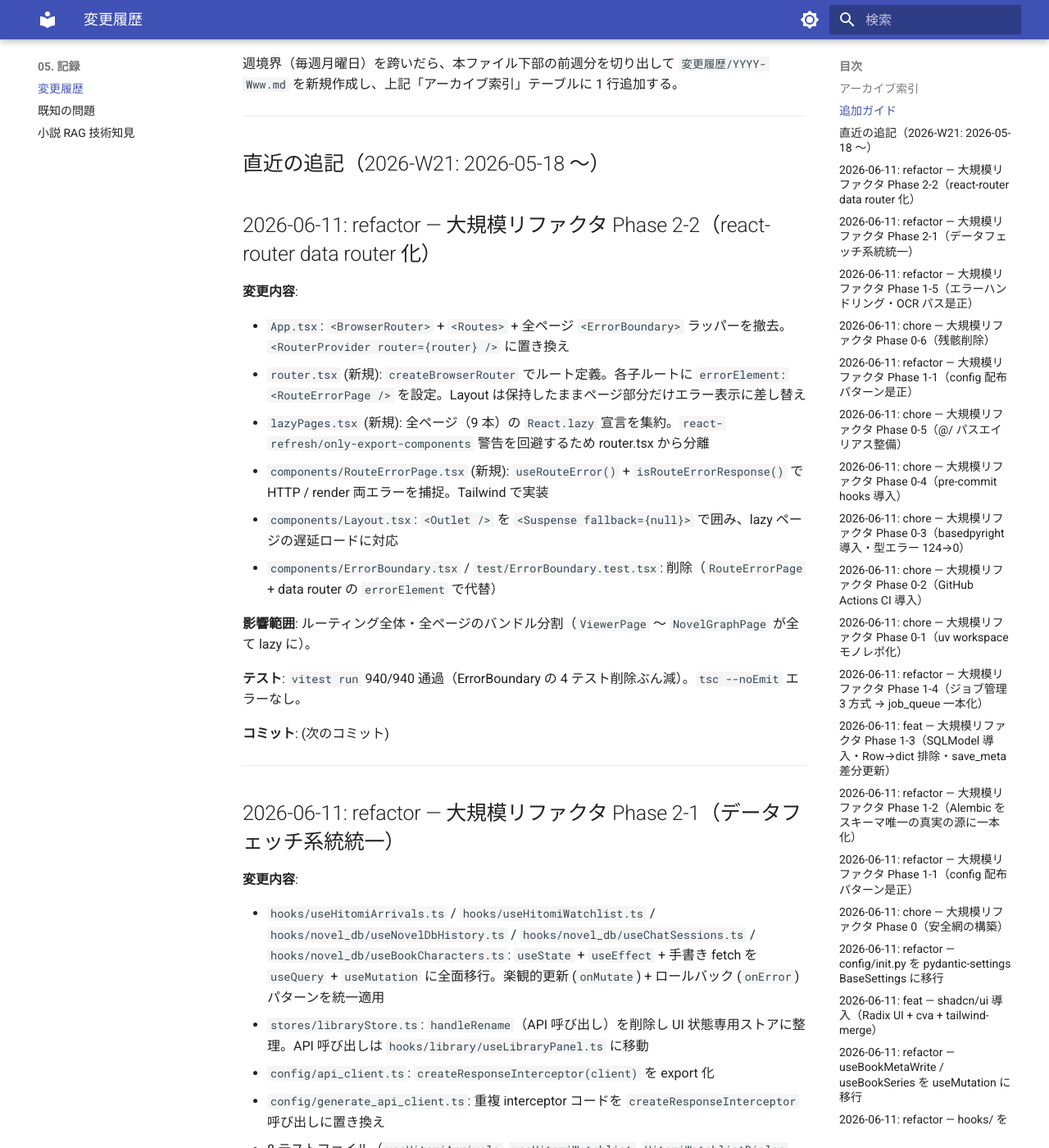
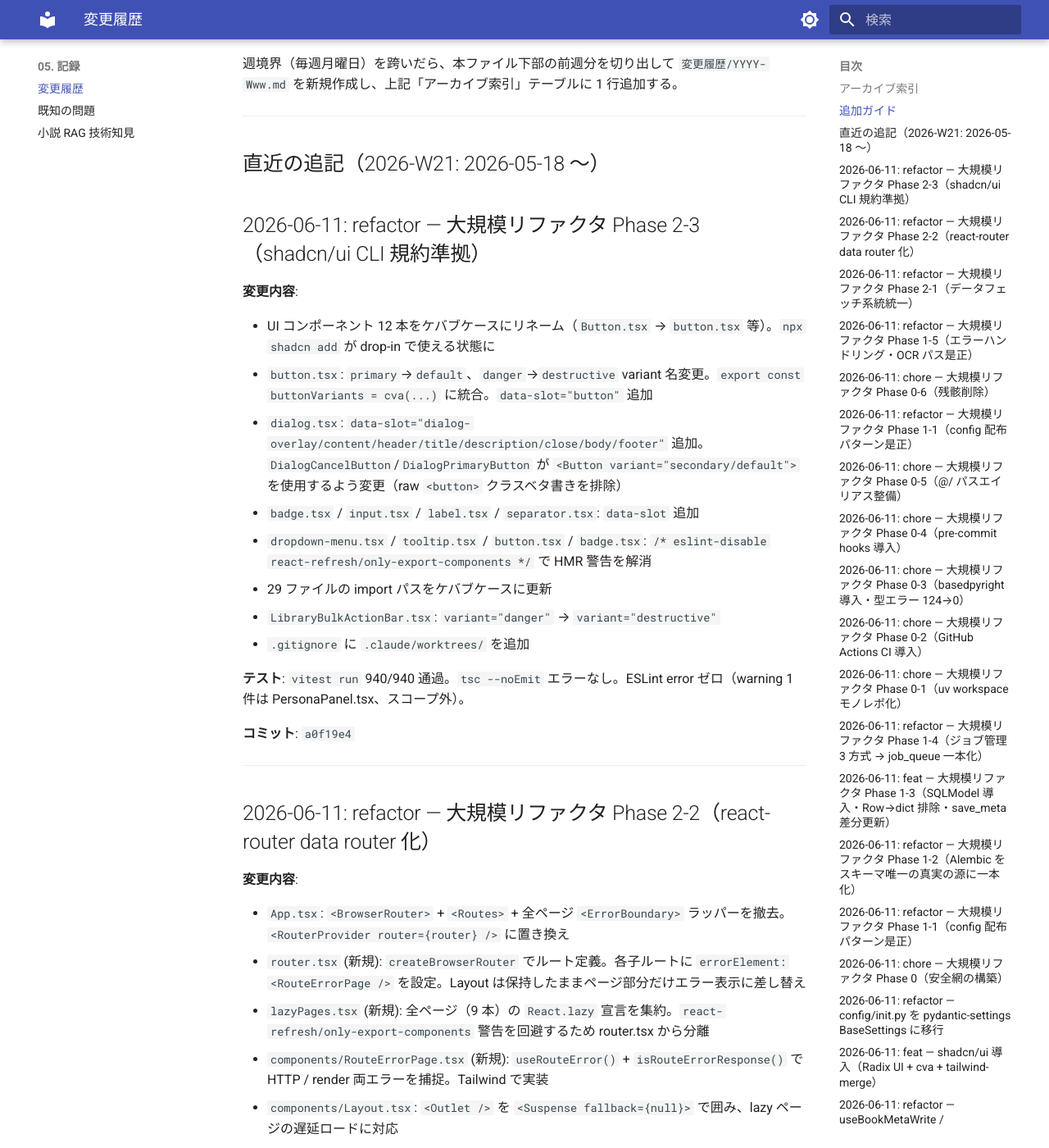
Before and after one commit to kkmmyr/Pic2PDF_Viewer, an MkDocs documentation site: the page built from docs/05_記録/変更履歴.md, in a window 1280 px wide and 1400 px high, scrolled down 1156 px. Shown: the whole window at 82% size. Built offline with MkDocs 1.6.1 and Material for MkDocs 9.7.7, drawn with Linux system fonts in a browser that asks for light colours.

Commit message:
docs: Phase 2-3 shadcn CLI 規約準拠の変更履歴を追記
Co-Authored-By: Claude Sonnet 4.6 <noreply@anthropic.com>

```diff
--- a/docs/05_記録/変更履歴.md
+++ b/docs/05_記録/変更履歴.md
@@ -28,6 +28,25 @@
 ---
 
 ## 直近の追記（2026-W21: 2026-05-18 〜）
+
+## 2026-06-11: refactor — 大規模リファクタ Phase 2-3（shadcn/ui CLI 規約準拠）
+
+**変更内容**:
+
+- UI コンポーネント 12 本をケバブケースにリネーム（`Button.tsx` → `button.tsx` 等）。`npx shadcn add` が drop-in で使える状態に
+- `button.tsx`: `primary`→`default`、`danger`→`destructive` variant 名変更。`export const buttonVariants = cva(...)` に統合。`data-slot="button"` 追加
+- `dialog.tsx`: `data-slot="dialog-overlay/content/header/title/description/close/body/footer"` 追加。`DialogCancelButton`/`DialogPrimaryButton` が `<Button variant="secondary/default">` を使用するよう変更（raw `<button>` クラスベタ書きを排除）
+- `badge.tsx` / `input.tsx` / `label.tsx` / `separator.tsx`: `data-slot` 追加
+- `dropdown-menu.tsx` / `tooltip.tsx` / `button.tsx` / `badge.tsx`: `/* eslint-disable react-refresh/only-export-components */` で HMR 警告を解消
+- 29 ファイルの import パスをケバブケースに更新
+- `LibraryBulkActionBar.tsx`: `variant="danger"` → `variant="destructive"`
+- `.gitignore` に `.claude/worktrees/` を追加
+
+**テスト**: `vitest run` 940/940 通過。`tsc --noEmit` エラーなし。ESLint error ゼロ（warning 1 件は PersonaPanel.tsx、スコープ外）。
+
+**コミット**: `a0f19e4`
+
+---
 
 ## 2026-06-11: refactor — 大規模リファクタ Phase 2-2（react-router data router 化）
 
```
